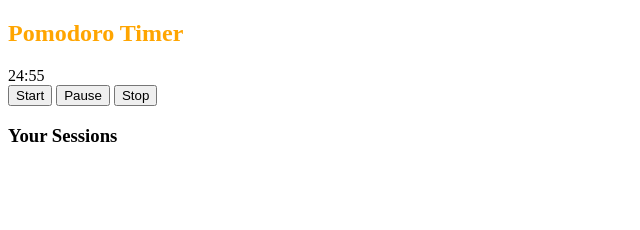
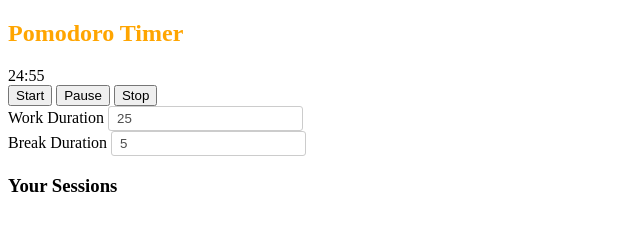
Before and after one commit to rabiievska/pomodoro_app, a browser extension: page index.html in a window 1280 px wide. Shown: the whole page, without its empty margins (0-640 px from the left). Drawn offline with nearby package versions, Linux system fonts and the light colour scheme; files that its build step writes are made by us from their sources.

Commit message:
Updated functions for buttons, added updateble session durations

```diff
--- a/index.html
+++ b/index.html
@@ -18,10 +18,28 @@
           <button id="pomodoro-pause">Pause</button>
           <button id="pomodoro-stop">Stop</button>
         </div>
-      </div>
-      <div id="pomodoro-info">
-        <h3>Your Sessions</h3>
-        <ul id="pomodoro-sessions"></ul>
+        <div id="pomodoro-clock-actions">
+          <div class="pomodoro-input">
+            <label>Work Duration</label>
+            <input
+              name="input-work-duration"
+              id="input-work-duration"
+              type="number"
+            />
+          </div>
+          <div class="pomodoro-input">
+            <label>Break Duration</label>
+            <input
+              name="input-break-duration"
+              id="input-break-duration"
+              type="number"
+            />
+          </div>
+        </div>
+        <div id="pomodoro-info">
+          <h3>Your Sessions</h3>
+          <ul id="pomodoro-sessions"></ul>
+        </div>
       </div>
     </div>
   </body>
--- a/src/index.js
+++ b/src/index.js
@@ -17,6 +17,15 @@ window.addEventListener("load", function () {
   let type = 'Work';
 
   let timeSpentInCurrentSession = 0;
+
+  let updatedWorkSessionDuration;
+  let updatedBreakSessionDuration;
+  let workDurationInput = document.querySelector('#input-work-duration');
+  let breakDurationInput = document.querySelector('#input-break-duration');
+  workDurationInput.value = '25';
+  breakDurationInput.value = '5';
+
+  type = type === 'Work' ? 'Break' : 'Work';
 
   const displayCurrentTime = () => {
     const secondsLeft = currentTimerSession;
@@ -79,55 +88,50 @@ window.addEventListener("load", function () {
   };
 
   const stopTimer = () => {
-    timeSpentInCurrentSession = 0;
+    displaySessionLog(type);
     clearInterval(countdownTimer);
     isTimerRunning = false;
     currentTimerSession = workSessionDuration;
     displayCurrentTime();
+    type = 'Work';
   };
 
-  // //START
-  // startButton.addEventListener('click', () => {
-  //   startWorkTimer = setInterval(() => {
-  //     const secondsLeft = currentTimerSession--;
+  const displaySessionLog = (type) => {
+    const sessionsList = document.querySelector('#pomodoro-sessions');
+    const li = document.createElement('li');
+    let sessionLabel = type;
+    let elapsedTime = parseInt(timeSpentInCurrentSession / 60);
+    elapsedTime = elapsedTime > 0 ? elapsedTime : '< 1';
+    const text = document.createTextNode(`${sessionLabel} : ${elapsedTime} min`);
+    li.appendChild(text);
+    sessionsList.appendChild(li);
+  }
 
-  //     const seconds = secondsLeft % 60;
-  //     const minutes = parseInt(secondsLeft / 60) % 60;
+  //START
+  startButton.addEventListener('click', () => {
+    toggleTimer();
+  });
 
-  //     function addLeadingZeroes(time) {
-  //       return time < 10 ? `0${time}` : time;
-  //     }
-  //     result = `${addLeadingZeroes(minutes)}:${addLeadingZeroes(seconds)}`;
-  //     pomodoroTimer.innerText = result.toString();
-  //     isTimerRunning = true;
-  //   }, 1000);
-  // });
+  // STOP
+  stopButton.addEventListener('click', () => {
+    toggleTimer(true);
+  });
 
-  // // STOP
-  // stopButton.addEventListener('click', () => {
-  //   currentTimerSession = breakSessionDuration;
-  //   startPauseTimer = setInterval(() => {
-  //     clearInterval(startWorkTimer);
-  //     const secondsLeft = breakSessionDuration--;
+  // PAUSE
+  pauseButton.addEventListener('click', () => {
+    toggleTimer();
+  });
 
-  //     const seconds = secondsLeft % 60;
-  //     const minutes = parseInt(secondsLeft / 60) % 60;
+  workDurationInput.addEventListener('input', () => {
+    updatedWorkSessionDuration = minuteToSeconds(workDurationInput.value)
+  });
 
-  //     function addLeadingZeroes(time) {
-  //       return time < 10 ? `0${time}` : time;
-  //     }
-  //     result = `${addLeadingZeroes(minutes)}:${addLeadingZeroes(seconds)}`;
-  //     pomodoroTimer.innerText = result.toString();
-  //     isTimerRunning = true;
-  //   }, 1000);
-  // });
+  breakDurationInput.addEventListener('input', () => {
+    updatedBreakSessionDuration = minuteToSeconds(breakDurationInput.value)
+  });
 
-  // // PAUSE
-  // pauseButton.addEventListener('click', () => {
-  //   pauseTimer = () => {
-  //     isTimerRunning = false;
-  //     clearInterval(currentTimerSession);
-  //   }
-  // });
+  const minuteToSeconds = (mins) => {
+    return mins * 60
+  };
 
 });
```
